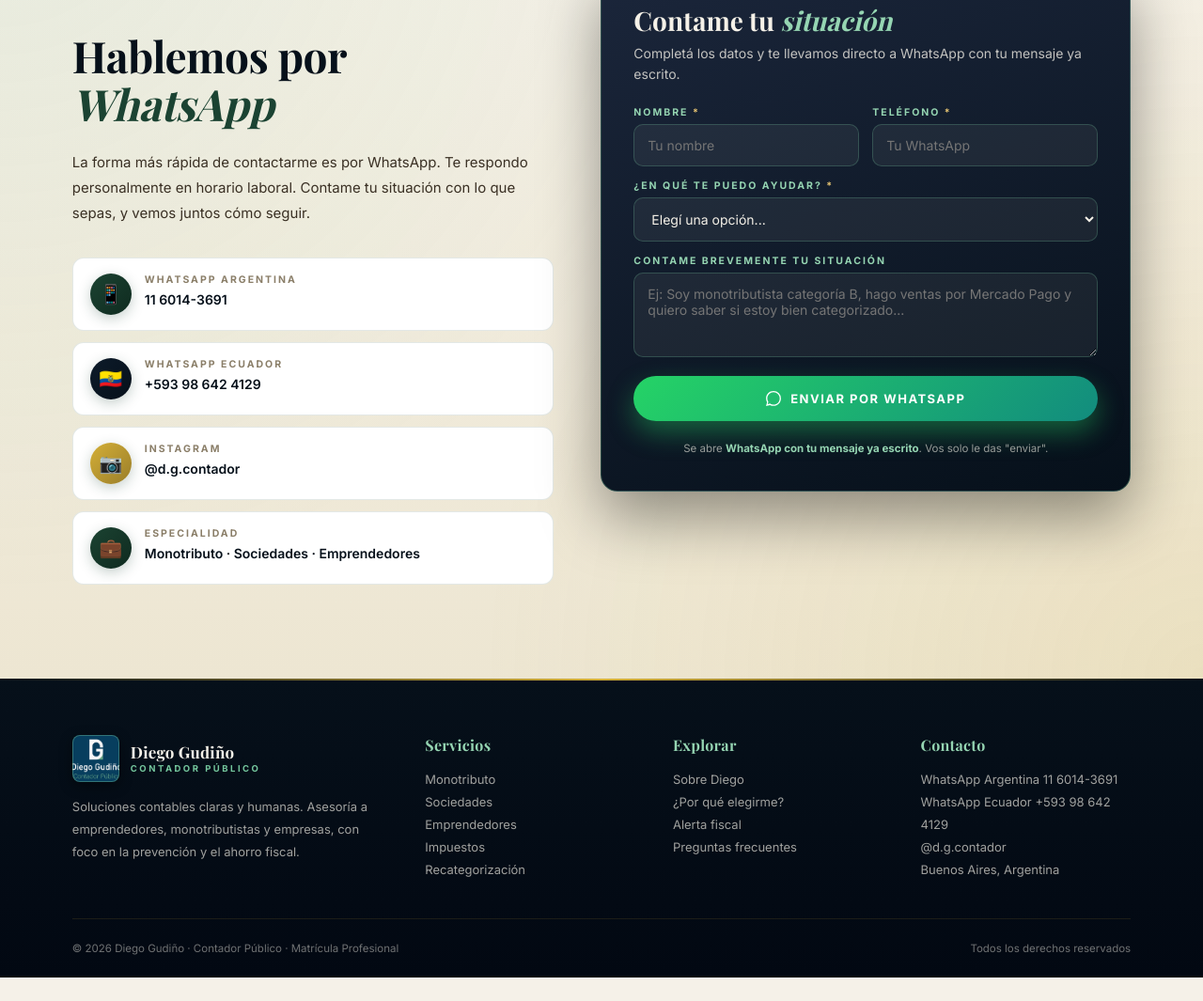
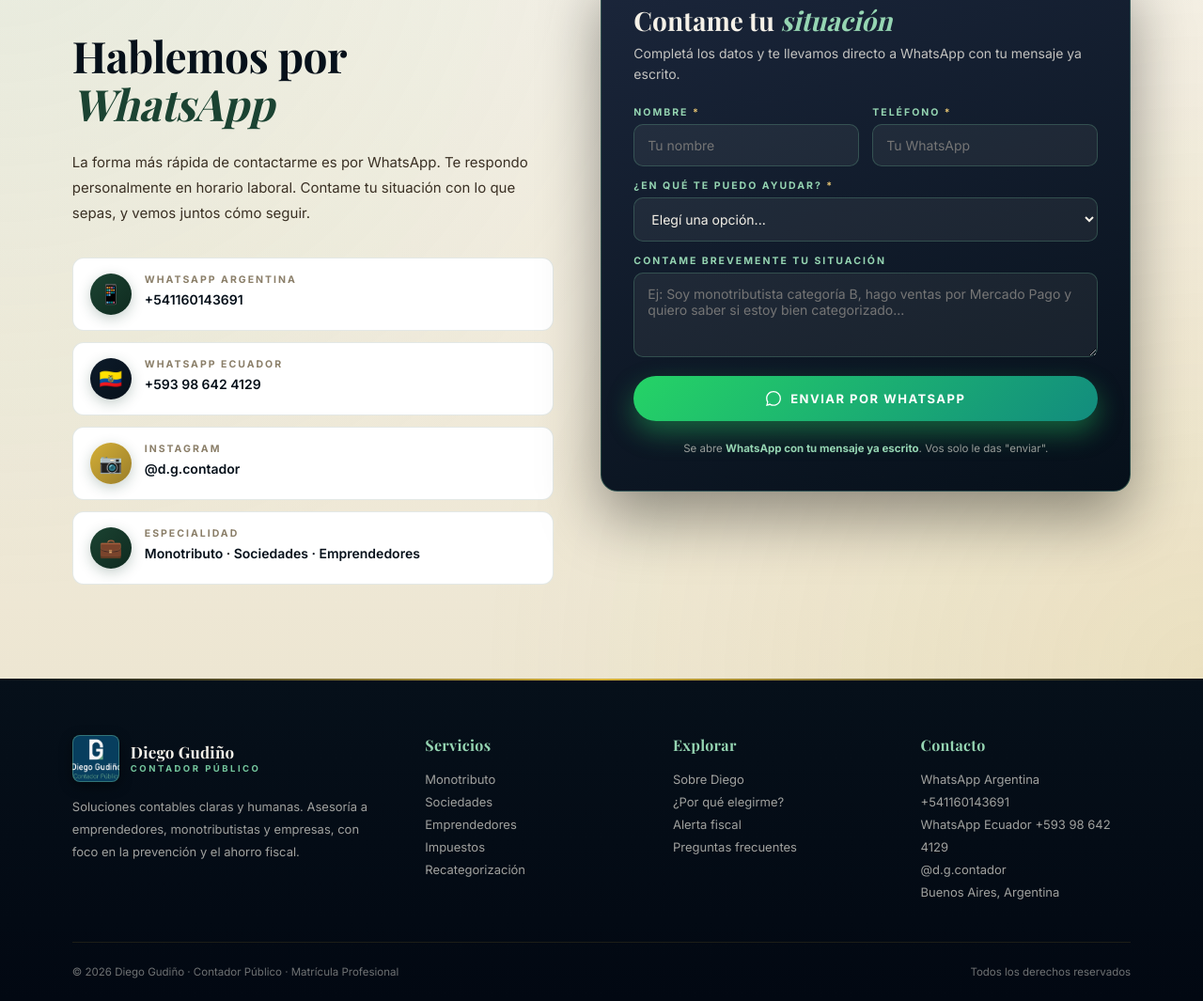
Before and after one commit to Diego200021/diego, a plain HTML site: page index.html in a window 1280 px wide. Shown: the part 8894-9959 px from the top of the page at 94% size. Before the commit the page ends 9934 px from the top, so only its background shows below. Drawn offline with nearby package versions, Linux system fonts and the light colour scheme; a web font is replaced by a local one.

Commit message:
Muestra WhatsApp Argentina como +541160143691

```diff
--- a/index.html
+++ b/index.html
@@ -4,7 +4,7 @@
 <meta charset="UTF-8">
 <meta name="viewport" content="width=device-width, initial-scale=1.0">
 <title>Diego Gudiño · Contador Público | Asesoría contable y fiscal para emprendedores</title>
-<meta name="description" content="Diego Gudiño, Contador Público. Asesoría en monotributo, sociedades, impuestos y emprendedores. Soluciones contables claras y humanas. WhatsApp 11 6014-3691.">
+<meta name="description" content="Diego Gudiño, Contador Público. Asesoría en monotributo, sociedades, impuestos y emprendedores. Soluciones contables claras y humanas. WhatsApp +541160143691.">
 <link href="https://fonts.googleapis.com/css2?family=Playfair+Display:ital,wght@0,600;0,700;0,800;0,900;1,600;1,700&family=Inter:wght@300;400;500;600;700;800&display=swap" rel="stylesheet">
 <style>
 :root{
@@ -1105,7 +1105,7 @@ footer::before{content:'';position:absolute;top:0;left:0;right:0;height:2px;back
       <div class="ci-list">
         <div class="ci-item">
           <div class="ci-icon">📱</div>
-          <div class="ci-text"><h6>WhatsApp Argentina</h6><p><a href="https://wa.me/5491160143691" target="_blank" rel="noopener">11 6014-3691</a></p></div>
+          <div class="ci-text"><h6>WhatsApp Argentina</h6><p><a href="https://wa.me/5491160143691" target="_blank" rel="noopener">+541160143691</a></p></div>
         </div>
         <div class="ci-item">
           <div class="ci-icon">🇪🇨</div>
@@ -1199,7 +1199,7 @@ footer::before{content:'';position:absolute;top:0;left:0;right:0;height:2px;back
     <div class="foot-col">
       <h6>Contacto</h6>
       <ul>
-        <li><a href="https://wa.me/5491160143691" target="_blank" rel="noopener">WhatsApp Argentina 11 6014-3691</a></li>
+        <li><a href="https://wa.me/5491160143691" target="_blank" rel="noopener">WhatsApp Argentina +541160143691</a></li>
         <li><a href="https://wa.me/593986424129" target="_blank" rel="noopener">WhatsApp Ecuador +593 98 642 4129</a></li>
         <li><a href="https://www.instagram.com/d.g.contador" target="_blank" rel="noopener">@d.g.contador</a></li>
         <li>Buenos Aires, Argentina</li>
```
